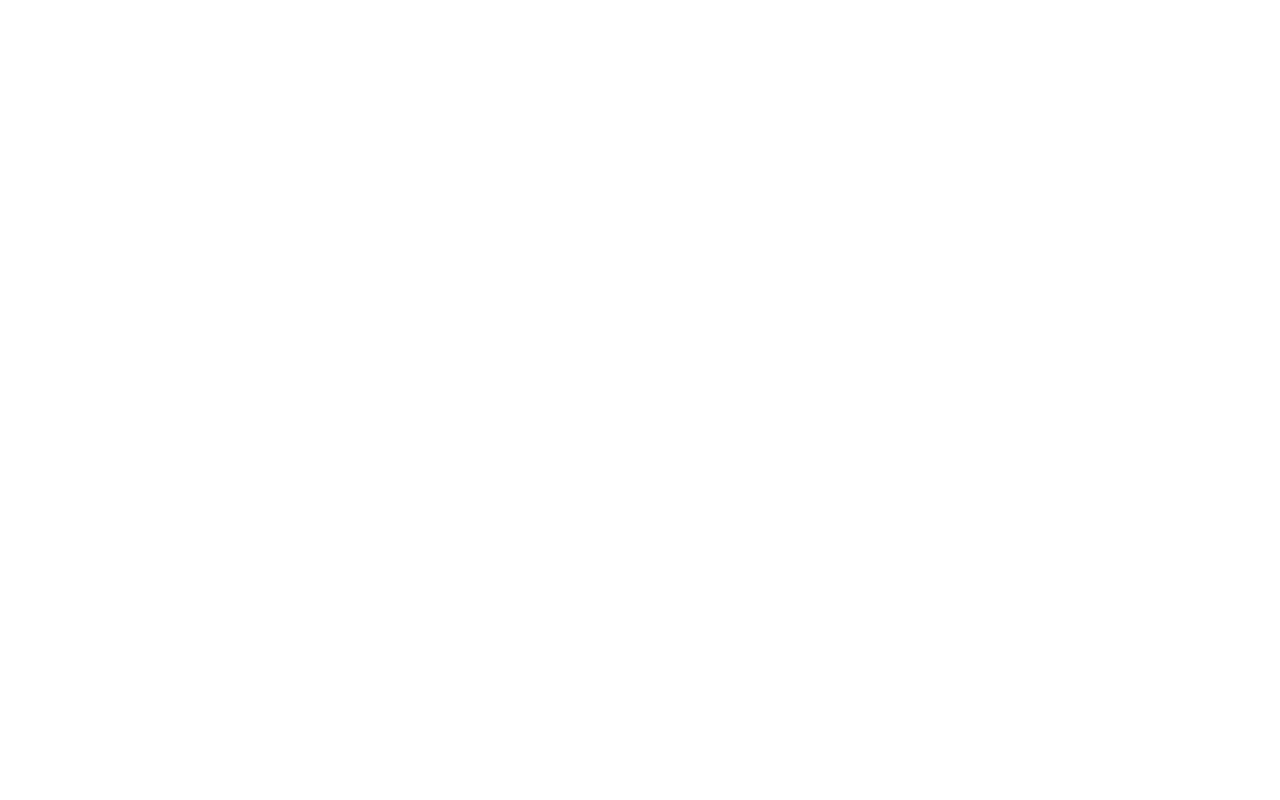
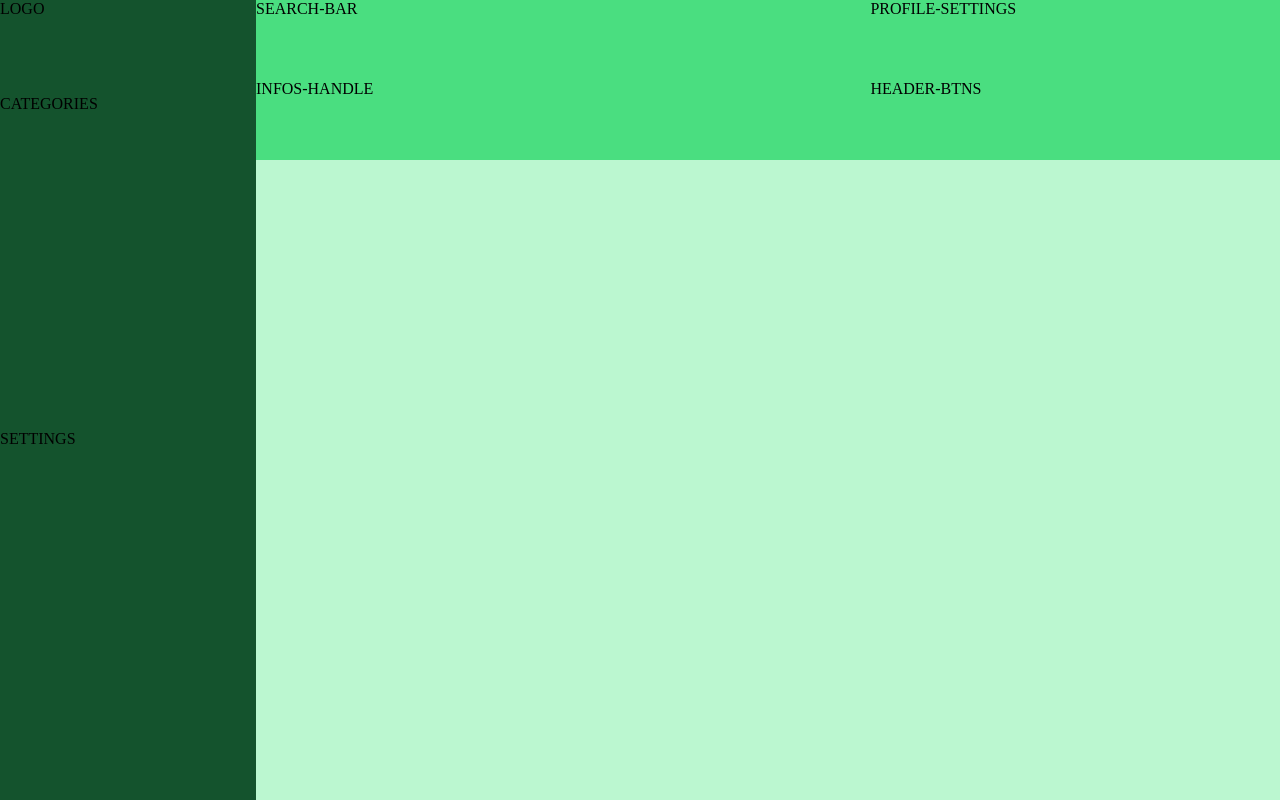
Before and after one commit to brayancapet/tod_final_grid, a plain HTML site: page index.html in a window 1280 px wide. Drawn offline with Linux system fonts and the light colour scheme.

Commit message:
navigation and header layout done, content to do

```diff
--- a/index.html
+++ b/index.html
@@ -10,8 +10,20 @@
 <body>
 
 <div class="grid-container">
-    <div class="navigation"></div>
-    <div class="header"></div>
+
+    <div class="navigation">
+        <div class="logo">LOGO</div>
+        <div class="categories">CATEGORIES</div>
+        <div class="settings">SETTINGS</div>
+    </div>
+
+    <div class="header">
+        <div class="search-bar">SEARCH-BAR</div>
+        <div class="profile-settings">PROFILE-SETTINGS</div>
+        <div class="profile-infos-handle">INFOS-HANDLE</div>
+        <div class="btn-header">HEADER-BTNS</div>
+    </div>
+
     <div class="content"></div>
 </div>
 
--- a/style.css
+++ b/style.css
@@ -21,12 +21,34 @@ body {
 
 .navigation {
     grid-area: 1 / 1 / 6 / 2;
+    display: grid;
+    grid-template-rows: 10% repeat(2, minmax(20%, 40%));
+    gap: 15px;
+    background-color: #14532d;
 }
 
 .header {
     grid-area: 1 / 2 / 2 / 6;
+    display: grid;
+    grid-template-columns: repeat(5, 20%);
+    grid-template-rows: repeat(2, 50%);
+    background-color: #4ade80;
+}
+
+.search-bar {
+    grid-area: 1 / 1 / 2 / 4;
+}
+.profile-settings{
+    grid-area: 1 / 4 / 2 / 6;
+}
+.profile-infos-handle{
+    grid-area: 2 / 1 / 3 / 4;
+}
+.btn-header{
+    grid-area: 2 / 4 / 3 / 6;
 }
 
 .content {
     grid-area: 2 / 2 / 6 / 6;
+    background-color: #bbf7d0;
 }
```
